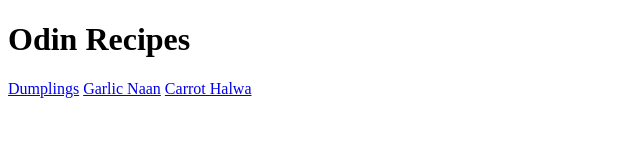
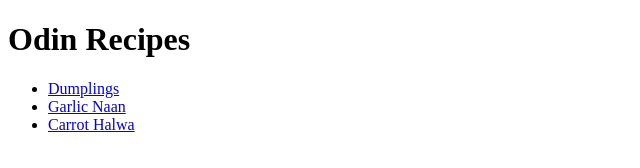
Before and after one commit to Khatry-With-A-Y/odin-recipes, a plain HTML site: page index.html in a window 1280 px wide. Shown: the whole page, without its empty margins (0-640 px from the left). Drawn offline with Linux system fonts and the light colour scheme.

Commit message:
Add recipe links in unordered list in index.html

```diff
--- a/index.html
+++ b/index.html
@@ -8,8 +8,10 @@
 <body>
     <h1>Odin Recipes</h1>
 
-    <a href="recipes/dumplings.html">Dumplings</a>
-    <a href="recipes/garlic-naan.html">Garlic Naan</a>
-    <a href="recipes/carrot-halwa.html">Carrot Halwa</a>
+    <ul>
+      <li><a href="recipes/dumplings.html">Dumplings</a></li>
+      <li><a href="recipes/garlic-naan.html">Garlic Naan</a></li>
+      <li><a href="recipes/carrot-halwa.html">Carrot Halwa</a></li>
+    </ul>
 </body>
 </html>
```
